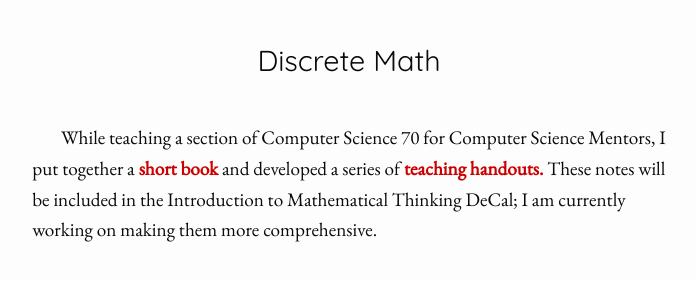
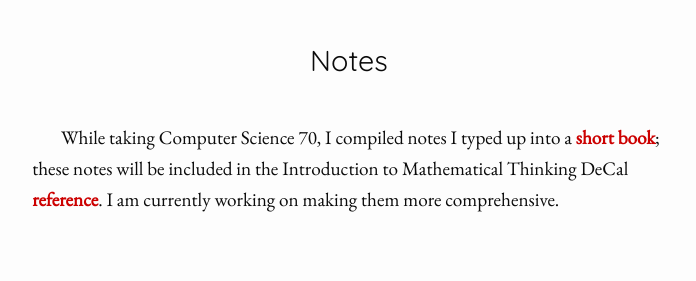
Before and after one commit to hermish/website, a plain HTML site: page teaching/index.html in a window 1280 px wide. Shown: the part 195-476 px from the top of the page, without its empty margins (291-987 px from the left). Drawn offline with nearby package versions, Linux system fonts and the light colour scheme.

Commit message:
Cleanup and prepare for discussion material

```diff
--- a/teaching/index.html
+++ b/teaching/index.html
@@ -16,19 +16,18 @@
 
     <h1>Teaching</h1>
 
-    <h2>Discrete Math</h2>
+    <!--<h2>Discussions</h2>-->
 
+    <h2>Notes</h2>
     <p>
-        While teaching a section of Computer Science 70 for Computer Science
-        Mentors, I put together a
+        While taking Computer Science 70, I compiled notes I typed up into a
         <a href="../files/publications/Partial-Teaching-Notes.pdf"
-           title="Partial Teaching Notes">short book</a>
-        and developed a series of
-        <a href="../files/publications/Teaching-Handouts.pdf"
-           title="Teaching Handouts">teaching handouts.</a>
-        These notes will be included in the Introduction to Mathematical
-        Thinking DeCal; I am currently working on making them more
-        comprehensive.
+           title="Teaching Notes">short book</a>;
+        these notes will be included in the Introduction to Mathematical
+        Thinking DeCal
+        <a href="http://book.imt-decal.org"
+           title="Reference">reference</a>.
+        I am currently working on making them more comprehensive.
     </p>
 
 </body>
```
Also changed, not shown: classes/index.html (+0 -1 lines), research/index.html (+3 -5 lines), 1 other file.
